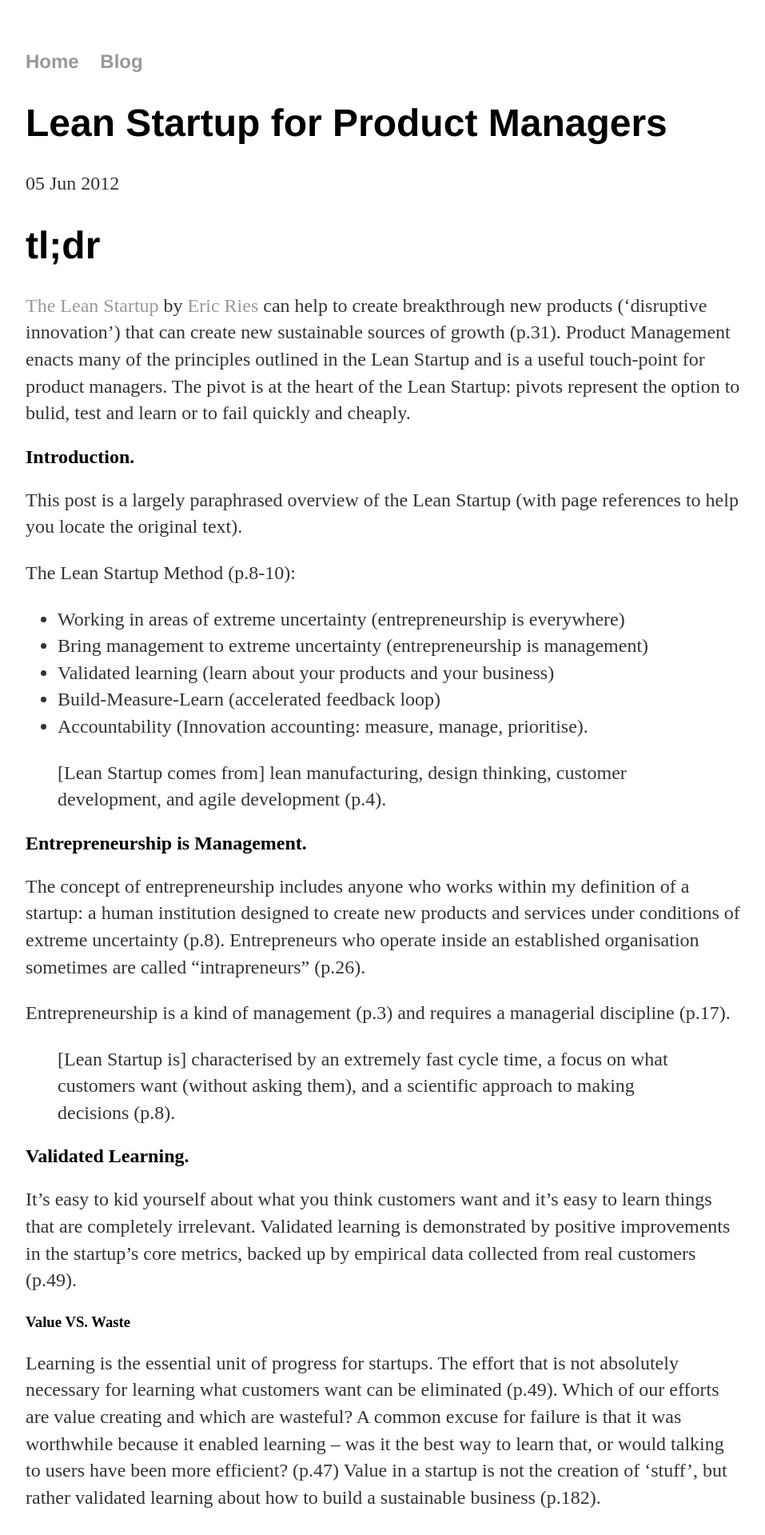
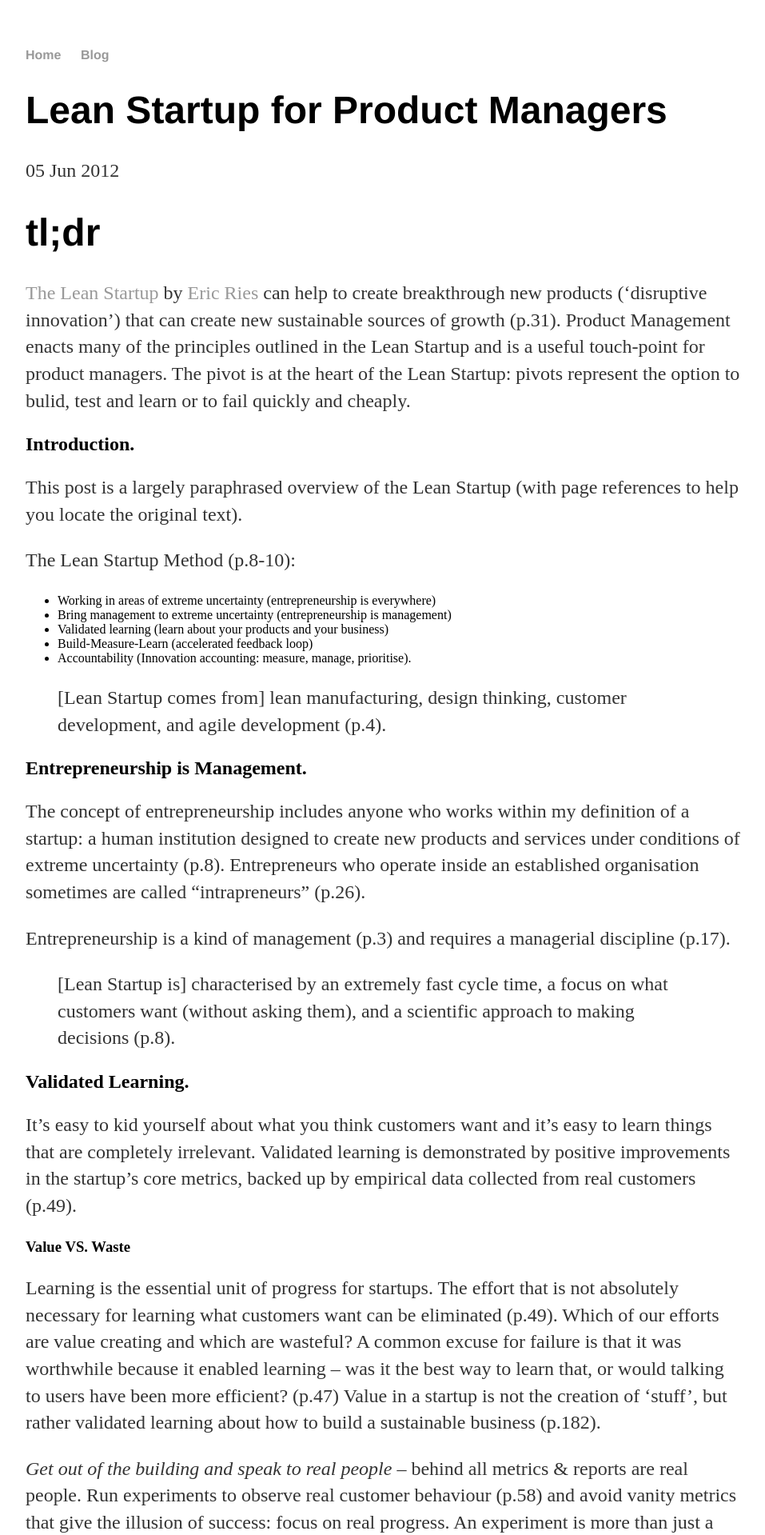
Before and after one commit to scottcolfer/scottcolfer.github.io, a Jekyll site: the page built from _posts/2012-06-05-lean-startup-for-product-managers.md, in a window 1280 px wide. Shown: the top 1919 px of the page at 80% size, without its empty margins (160-1117 px from the left). Built offline with Jekyll 4.4.1, drawn with Linux system fonts in a browser that asks for light colours.

Commit message:
Update main.css

```diff
--- a/css/main.css
+++ b/css/main.css
@@ -23,9 +23,7 @@
     font-size: 3em;
     font-family:'Helvetica', 'Arial', 'Sans-Serif';
 }
-p,
-ol,
-ul {
+p {
     font-size: 1.5em;
     line-height: 1.4em;
     color: #333;
```
